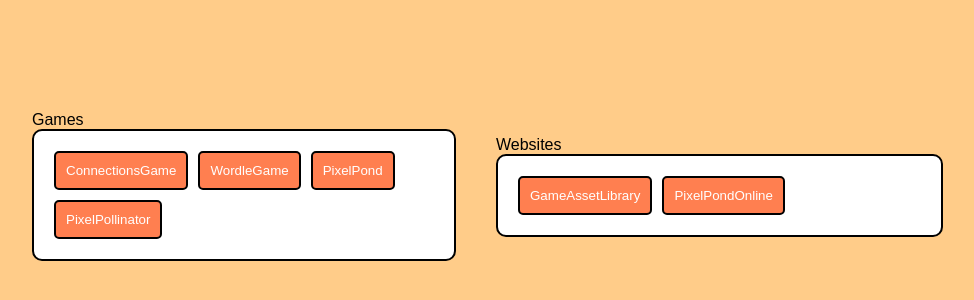
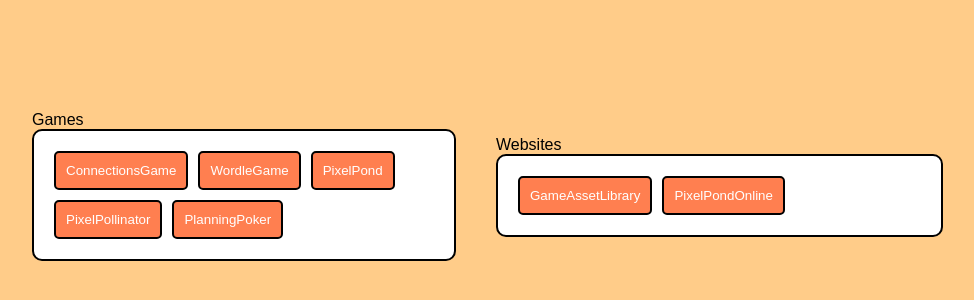
Before and after one commit to m6parker/m6parker.github.io, a plain HTML site: page index.html in a window 1280 px wide. Shown: the part 214-514 px from the top of the page, without its empty margins (164-1138 px from the left). Drawn offline with Linux system fonts and the light colour scheme; a web font is replaced by a local one.

Commit message:
added poker

```diff
--- a/index.html
+++ b/index.html
@@ -17,6 +17,7 @@
             <button class="wordle-button"><a href="https://m6parker.github.io/WordleGame/" class="WordleLink">WordleGame</a></button>
             <button class="pixelpond-button"><a href="https://m6parker.github.io/PixelPondOnline/" class="PixelPondLink">PixelPond</a></button>
             <button class="pixelpollinator-button"><a href="https://m6parker.github.io/PixelPollinator/" class="PixelPollinatorLink">PixelPollinator</a></button>
+            <button class="poker-button"><a href="https://poker-9z6d.onrender.com" class="PokerLink">PlanningPoker</a></button>
 
         </div>
     </div>
```
